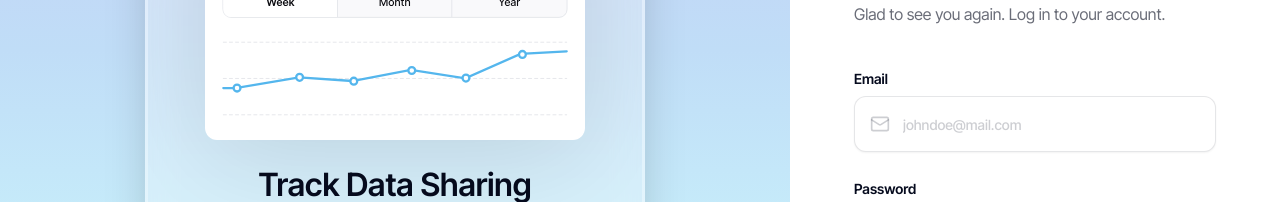
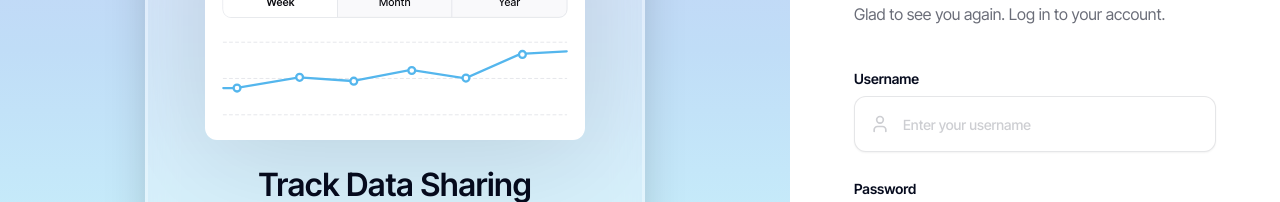
Before and after one commit to Chukwumemeka-byte/xchange-frontend, a Next.js app: page /login in a window 1280 px wide. Shown: the part 270-472 px from the top of the page. Built offline with nearby package versions, Linux system fonts and the light colour scheme; no server answers.

Commit message:
feat: updated login

```diff
--- a/src/app/(auth)/login/page.tsx
+++ b/src/app/(auth)/login/page.tsx
@@ -3,7 +3,7 @@
 import { useForm } from "react-hook-form";
 import { zodResolver } from "@hookform/resolvers/zod";
 import * as z from "zod";
-import { Mail, Lock, Eye, EyeOff } from "lucide-react";
+import { User, Lock, Eye, EyeOff } from "lucide-react";
 import { useState } from "react";
 import Image from "next/image";
 import { Button } from "@/components/ui/button";
@@ -22,7 +22,7 @@ import { cn } from "@/lib/utils";
 import { useLogin } from "@/hooks/use-auth";
 
 const formSchema = z.object({
-    email: z.string().email({ message: "Invalid email address" }),
+    username: z.string().min(1, { message: "Username is required" }),
     password: z.string().min(6, { message: "Password must be at least 6 characters" }),
     rememberMe: z.boolean(),
 });
@@ -36,7 +36,7 @@ export default function LoginPage() {
     const form = useForm<FormValues>({
         resolver: zodResolver(formSchema),
         defaultValues: {
-            email: "",
+            username: "",
             password: "",
             rememberMe: false,
         },
@@ -44,7 +44,7 @@ export default function LoginPage() {
 
     const onSubmit = (values: FormValues) => {
         loginMutation.mutate(
-            { username: values.email, password: values.password },
+            { username: values.username, password: values.password },
             {
                 onSuccess: () => toast.success("Login successful!"),
                 onError: (err) => toast.error(err.message || "Invalid credentials"),
@@ -115,15 +115,15 @@ export default function LoginPage() {
                         <form onSubmit={form.handleSubmit(onSubmit)} className="space-y-6">
                             <FormField
                                 control={form.control}
-                                name="email"
+                                name="username"
                                 render={({ field }) => (
                                     <FormItem className="space-y-1.5">
-                                        <FormLabel className="text-[14px] font-semibold text-[#060B1E]">Email</FormLabel>
+                                        <FormLabel className="text-[14px] font-semibold text-[#060B1E]">Username</FormLabel>
                                         <FormControl>
                                             <div className="relative">
-                                                <Mail className="absolute left-4 top-1/2 -translate-y-1/2 h-5 w-5 text-black/20" />
+                                                <User className="absolute left-4 top-1/2 -translate-y-1/2 h-5 w-5 text-black/20" />
                                                 <Input
-                                                    placeholder="johndoe@mail.com"
+                                                    placeholder="Enter your username"
                                                     {...field}
                                                     className="pl-12 h-14 bg-white border-black/10 rounded-xl focus:border-[#129426] focus:ring-1 focus:ring-[#129426] transition-all text-[15px] font-medium placeholder:text-black/20"
                                                 />
```
